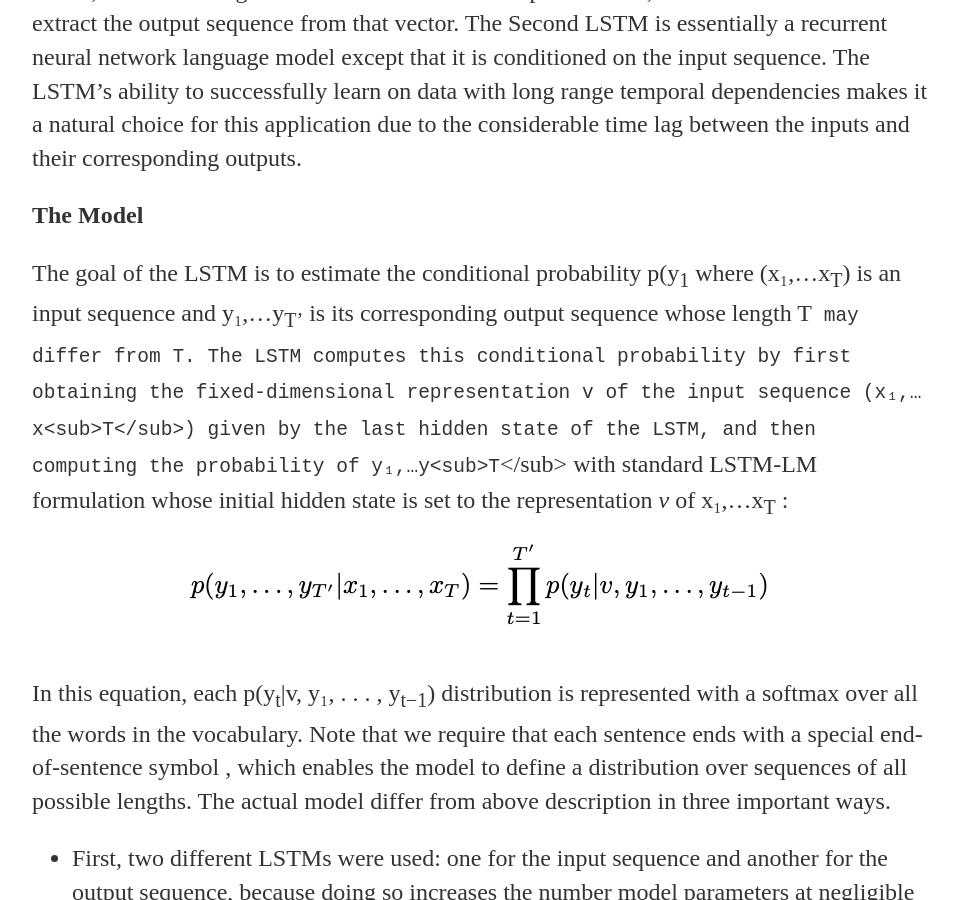
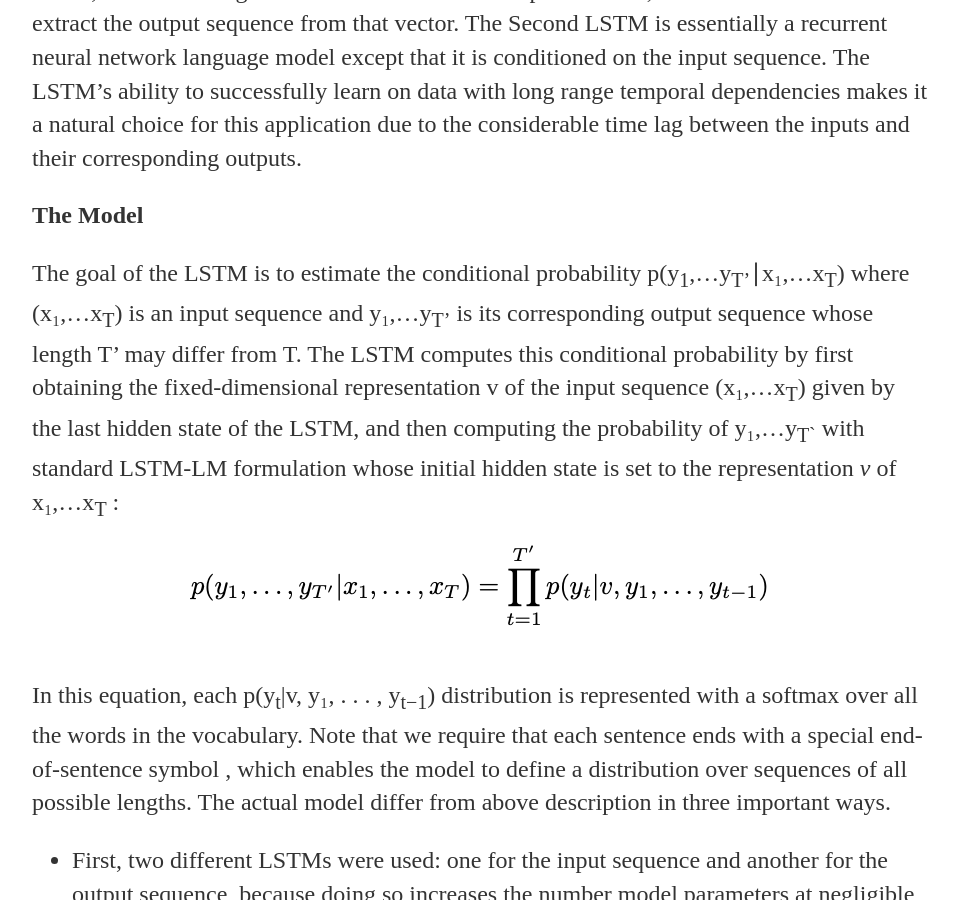
Before and after one commit to kumarUjjawal/kumarUjjawal.github.io, a Jekyll site: the page built from _posts/2019-09-26-Seq2Seq.md, in a window 1280 px wide and 900 px high, scrolled down 542 px. Shown: the whole window, without its empty margins (160-1116 px from the left). Built offline with Jekyll 4.4.1, drawn with Linux system fonts in a browser that asks for light colours.

Commit message:
Update 2019-09-26-Seq2Seq.md

```diff
--- a/_posts/2019-09-26-Seq2Seq.md
+++ b/_posts/2019-09-26-Seq2Seq.md
@@ -9,7 +9,7 @@ A Straightforward application of the Long Short-Term Memory (LSTM) architecture
 
 **The Model**
 
-The goal of the LSTM is to estimate the conditional probability p(y<sub>1</sub> where (x₁,…x<sub>T</sub>) is an input sequence and y₁,…y<sub>T'</sub> is its corresponding output sequence whose length T` may differ from T. The LSTM computes this conditional probability by first obtaining the fixed-dimensional representation v of the input sequence (x₁,…x<sub>T</sub>) given by the last hidden state of the LSTM, and then computing the probability of y₁,…y<sub>T`</sub> with standard LSTM-LM formulation whose initial hidden state is set to the representation _v_ of x₁,…x<sub>T</sub> :
+The goal of the LSTM is to estimate the conditional probability p(y<sub>1</sub>,...y<sub>T'</sub>∣x₁,…x<sub>T</sub>) where (x₁,…x<sub>T</sub>) is an input sequence and y₁,…y<sub>T'</sub> is its corresponding output sequence whose length T' may differ from T. The LSTM computes this conditional probability by first obtaining the fixed-dimensional representation v of the input sequence (x₁,…x<sub>T</sub>) given by the last hidden state of the LSTM, and then computing the probability of y₁,…y<sub>T`</sub> with standard LSTM-LM formulation whose initial hidden state is set to the representation _v_ of x₁,…x<sub>T</sub> :
 ![an image alt text]({{ site.baseurl }}/images/seq.png "an image title")
 
 In this equation, each p(y<sub>t</sub>|v, y₁, . . . , y<sub>t−1</sub>) distribution is represented with a softmax over all the words in the vocabulary. Note that we require that each sentence ends with a special end-of-sentence symbol <EOS>, which enables the model to define a distribution over sequences of all possible lengths.
```
